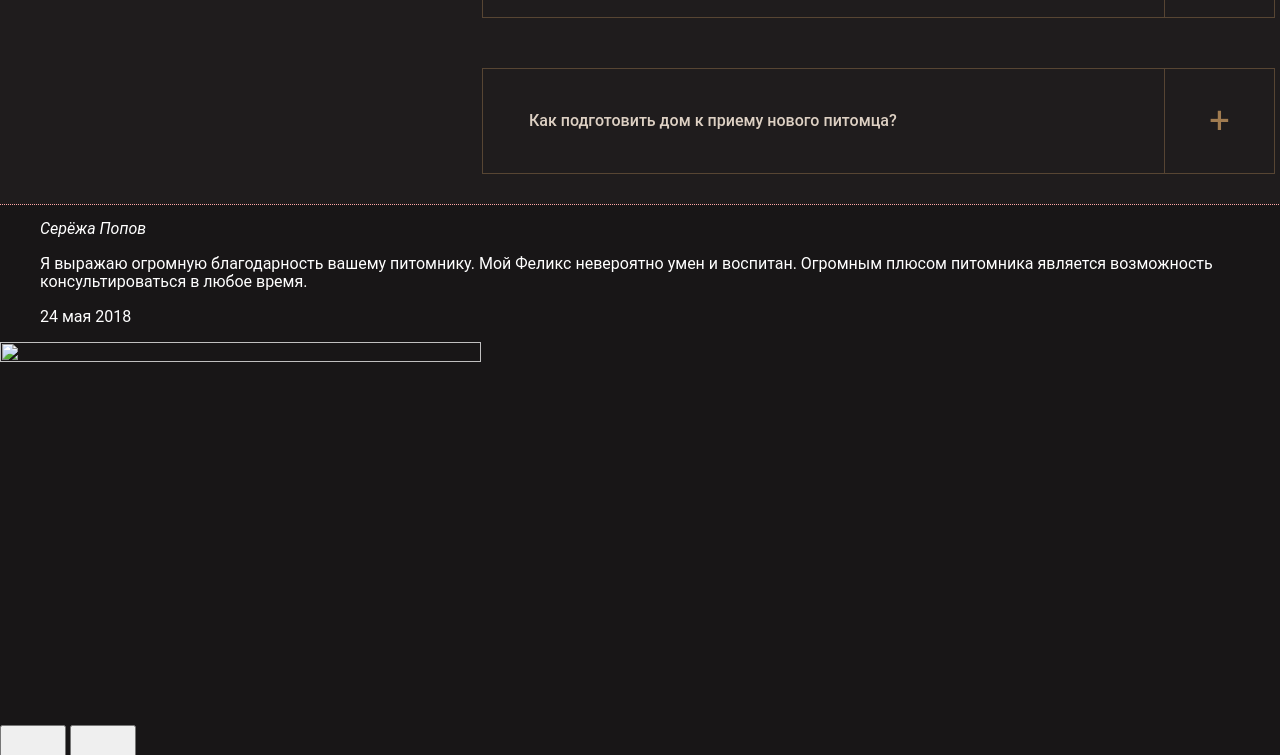
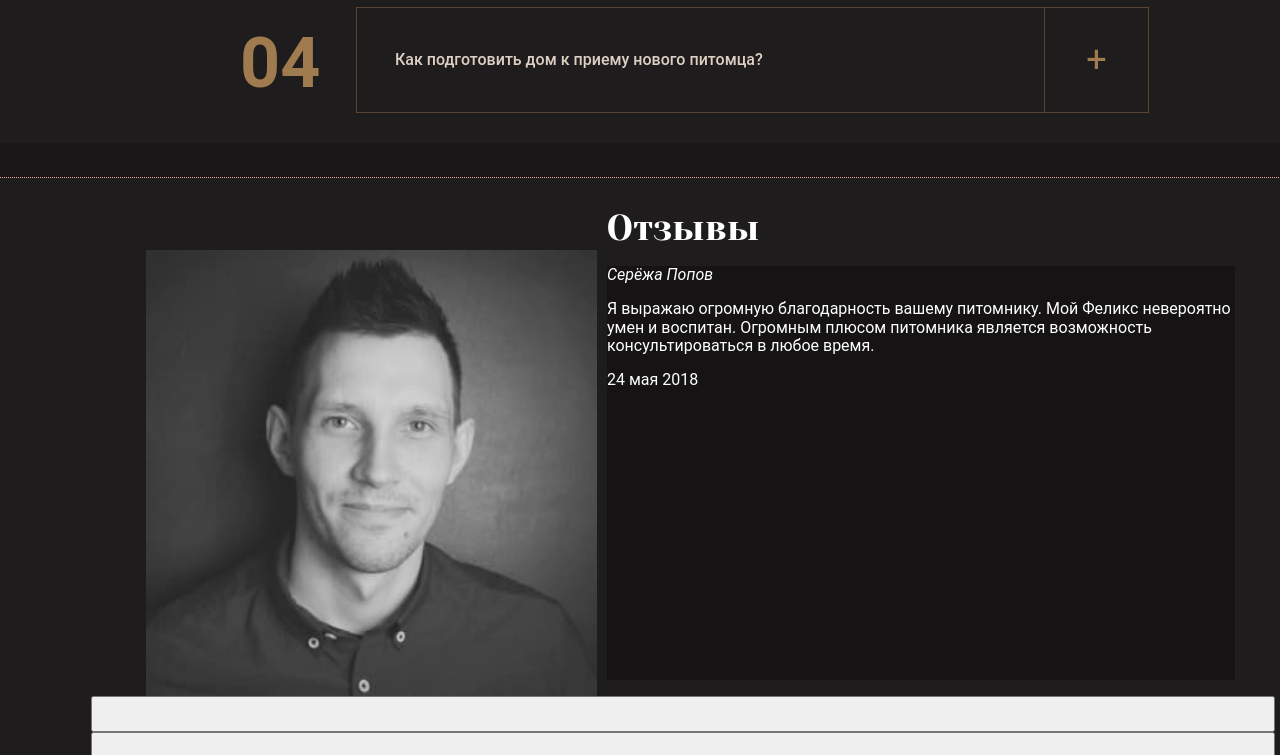
Before and after one commit to InnaTsyganenko/cattery, a website built with webpack: page public/index.html in a window 1280 px wide. Shown: the part 5630-6385 px from the top of the page. Built offline with nearby package versions, Linux system fonts and the light colour scheme; files whose address does not match are found by name; a web font is replaced by a local one.

Commit message:
Done question-answer section

```diff
--- a/public/css/style.css
+++ b/public/css/style.css
@@ -510,7 +510,6 @@ img {
 }
 
 .our-team__slider-item {
-  position: relative;
   display: grid;
   grid-template-areas: ". img overlay-area description ."
                   ". img overlay-area description ."
@@ -604,12 +603,12 @@ img {
 /* question-answer */
 
 .question-answer {
-  outline: 1px dotted rgb(255, 167, 167);
   display: flex;
   flex-direction: column;
   justify-content: center;
   padding: 30px 91px;
   background-color: var(--basic-bg-lighten);
+  margin-bottom: 35px;
 }
 
 .question-answer__title {
@@ -626,19 +625,34 @@ img {
   font-family: Roboto, Oxygen, Ubuntu, Cantarell, 'Open Sans', 'Helvetica Neue', sans-serif;
   color: var(--basic-text-gold);
   margin: 0 auto;
-  margin-top: 23px;
+  margin-top: 19px;
   margin-bottom: 22px;
   line-height: 1.5em;
 }
 
 .question-answer__list {
-
+  counter-reset: li;
+  margin-top: 34px;
 }
 
 .question-answer__item {
-  margin-bottom: 50px;
+  position: relative;
   width: 793px;
-  margin-left: auto;
+  margin-left: 265px;
+  margin-right: auto;
+  margin-bottom: 35px;
+}
+
+.question-answer__item::before {
+  position: absolute;
+  top: 16px;
+  left: -116px;
+  counter-increment: li;
+  content: "0" counter(li);
+  color: var(--basic-text-gold);
+  font-family: Roboto, 'Open Sans', sans-serif;
+  font-size: 70px;
+  font-weight: bold;
 }
 
 .question-answer__item-question-block {
@@ -659,7 +673,7 @@ img {
   font-weight: 500;
   margin-bottom: 10px;
   color: #DDD0C3;
-  margin: 43px 46px;
+  margin: 43px 38px;
 }
 
 .question-answer__item.closed .question-answer__item-answer-block {
@@ -669,7 +683,8 @@ img {
 .question-answer__item.opened .question-answer__item-answer-block {
   border: 1px solid rgba(160, 123, 80, 0.43);
   border-top: none;
-  padding: 43px 40px;
+  padding: 22px 41px;
+  padding-right: 200px;
   margin-top: 0;
   margin-left: auto;
   color: #DDD0C3;
@@ -679,7 +694,7 @@ img {
 .question-answer__item-answer-text {
   font-size: 16px;
   line-height: 1.5em;
-  margin-bottom: 43px;
+  margin-bottom: 29px;
 }
 
 .question-answer__item-button-uncover {
@@ -688,7 +703,7 @@ img {
   justify-content: center;
   position: relative;
   grid-area: button;
-  width: 110px;
+  width: 104px;
   background: none;
   border: none;
   border-left: 1px solid rgba(160, 123, 80, 0.43);
@@ -697,8 +712,10 @@ img {
 
 .question-answer__item-button-uncover:hover,
 .question-answer__item-button-uncover:active,
+.question-answer__item-button-uncover:focus,
 .question-answer__item.opened .question-answer__item-button-uncover {
   background: var(--basic-text-gold);
+  border: 1px solid var(--basic-text-gold);
 }
 
 .question-answer__item.closed .question-answer__item-button-uncover::before {
@@ -714,3 +731,96 @@ img {
   color: var(--basic-text-white);
   font-size: 36px;
 }
+
+.question-answer__item.closed .question-answer__item-button-uncover:hover::before,
+.question-answer__item.closed .question-answer__item-button-uncover:active::before,
+.question-answer__item.closed .question-answer__item-button-uncover:focus::before {
+  color: var(--basic-text-white);
+}
+
+/* comments */
+
+.comments {
+  outline: 1px dotted rgb(255, 167, 167);
+  display: flex;
+  flex-direction: column;
+  justify-content: center;
+  padding: 30px 91px;
+  background-color: var(--basic-bg-lighten);
+}
+
+.comments__title {
+  color: var(--basic-text-white);
+  font-family: 'Yeseva One', 'Times New Roman', cursive;
+  font-size: 36px;
+  font-weight: normal;
+  margin: 0 auto;
+  padding: 0;
+}
+
+.comments__list {
+}
+
+.comments__item {
+
+}
+
+.comments__slider {
+  display: grid;
+  grid-template-areas: ". img overlay-area description ."
+                  ". img overlay-area description ."
+                  "button-left img overlay-area description button-right"
+                  ". img overlay-area description .";
+  justify-content: normal;
+}
+
+.comments__blockquote {
+  grid-area: overlay-area / description;
+  background: rgba(21, 19, 19, 1);
+}
+
+.comments__author {
+
+}
+
+.comments__text {
+
+}
+
+.comments__date {
+
+}
+
+.comments__img {
+  grid-area: img / overlay-area;
+  justify-self: end;
+  margin-right: -30px;
+}
+
+.comments__social-list {
+
+}
+
+.comments__social-item {
+
+}
+
+.comments__social-link {
+
+}
+
+.comments__social-icon {
+
+}
+
+.comments__slider-button-left {
+
+}
+
+.comments__slider-button-right {
+
+}
+
+.comments__slider-arrow-icon {
+
+}
--- a/public/index.html
+++ b/public/index.html
@@ -253,15 +253,16 @@
     </section>
 
     <section class="comments">
+      <h2 class="comments__title">Отзывы</h2>
       <ul class="comments__list">
         <li class="comments__item">
+          <div class="comments__slider">
             <blockquote class="comments__blockquote">
               <cite class="comments__author">Серёжа Попов</cite>
               <p class="comments__text">Я выражаю огромную благодарность вашему питомнику.  Мой Феликс невероятно умен и воспитан. Огромным плюсом питомника является возможность консультироваться в любое время.</p>
               <time class="comments__date">24 мая 2018</time>
             </blockquote>
-          <img class="comments__img" src="img/main-coon.jpg" width="481" height="332" alt="">
-          <div class="comments__slider-social-list social">
+            <img class="comments__img" src="img/our-team-img-1.jpg" width="481" height="332" alt="">
             <ul class="comments__social-list">
               <li class="comments__social-item">
                 <a class="comments__social-link" href="##" aria-label="Ссылка Twitter">
--- a/src/main.js
+++ b/src/main.js
@@ -1 +1,10 @@
-(()=>{const e=document.querySelector(".form-hotel-search"),t=document.querySelector(".input-arrival-date"),o=document.querySelector(".form-hotel-search-container"),a=document.querySelector(".manage-hotel-search-button"),r=(document.querySelector(".hotel-search-button"),document.querySelectorAll(".date-input")),l=document.querySelectorAll(".number-input");let s=!0,c="",i="";o.classList.add("form-animation-hide"),e.classList.toggle("form-hotel-search-hide");try{c=localStorage.getItem("countAdults"),i=localStorage.getItem("countChildren")}catch(e){s=!1}(c||i)&&(l[0].value=c,l[1].value=i),a.addEventListener("click",(function(){1==o.classList.contains("form-animation-hide")?(e.classList.toggle("form-hotel-search-hide"),o.classList.remove("form-animation-hide"),t.focus(),o.classList.add("form-animation-show")):(o.classList.remove("form-animation-show"),o.classList.add("form-animation-hide"),e.classList.toggle("form-hotel-search-hide"))})),e.addEventListener("submit",(function(e){r[0].value&&r[1].value&&l[0].value&&l[1].value&&0!=l[0].value?s&&(localStorage.setItem("countAdults",l[0].value),localStorage.setItem("countChildren",l[1].value)):(e.preventDefault(),o.classList.remove("form-animation-show"),o.classList.remove("form-hotel-search-error"),o.offsetWidth=o.offsetWidth,o.classList.add("form-hotel-search-error"))}))})();
+const questionAnswerButtons = document.querySelectorAll('.question-answer__item-button-uncover');
+
+questionAnswerButtons.forEach((button) => button.addEventListener('click', () => {
+  const parent = button.parentElement;
+  const praParent = parent.parentElement;
+
+  praParent.classList.toggle('opened');
+  praParent.classList.toggle('closed');
+})
+);
```
Lines whose indentation alone changed are shown as unchanged.
